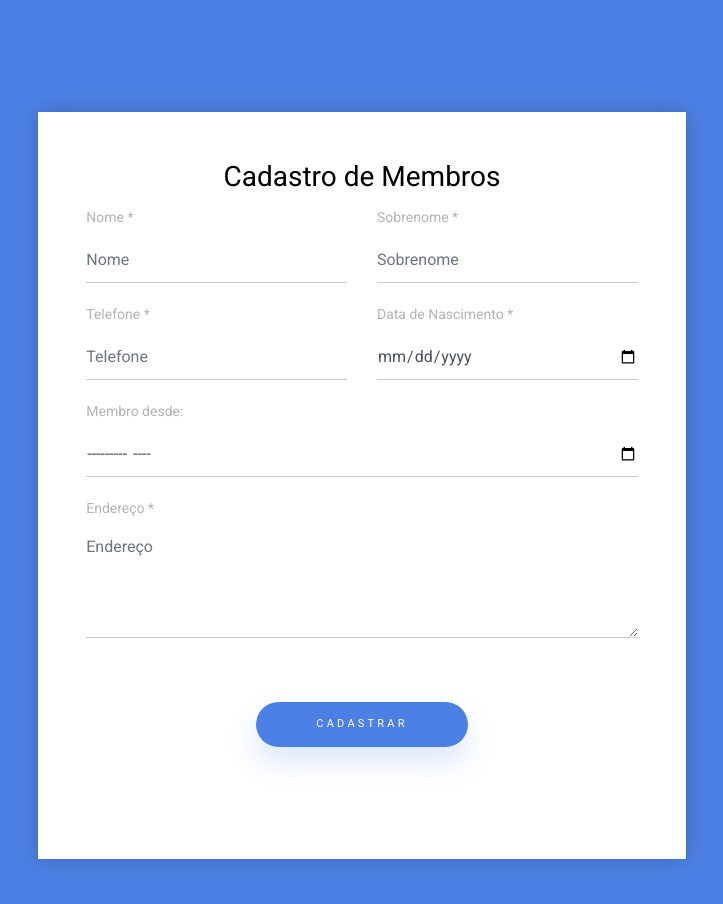
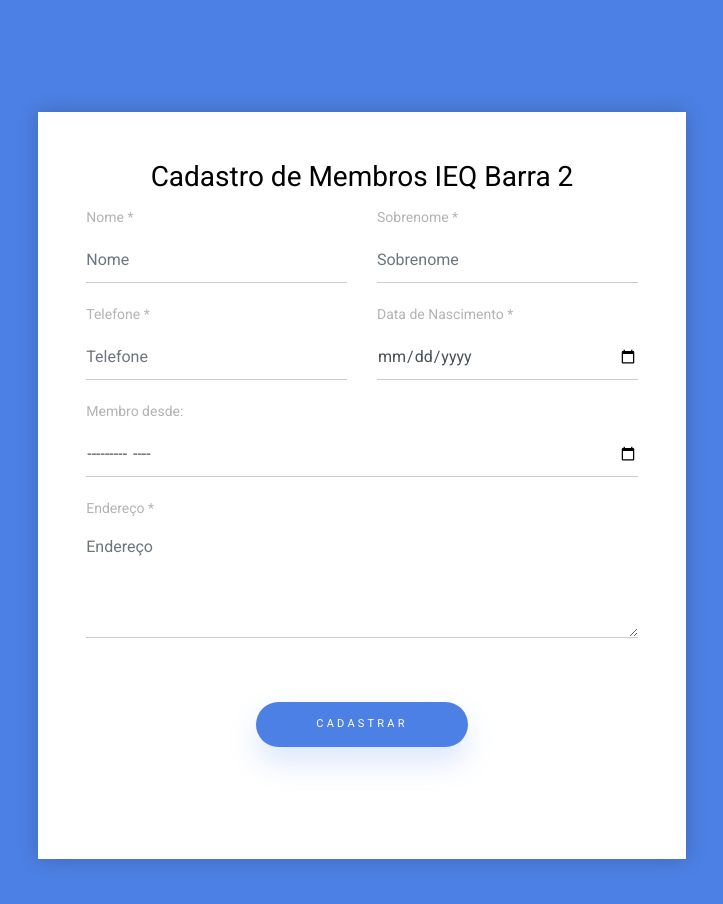
Before and after one commit to omahteu/ieq, a plain HTML site: page index.html in a window 1280 px wide. Shown: the whole page, without its empty margins (278-1001 px from the left). Drawn offline with Linux system fonts and the light colour scheme.

Commit message:
Update index.html

```diff
--- a/index.html
+++ b/index.html
@@ -28,7 +28,7 @@
       <div class="row align-items-stretch justify-content-center no-gutters">
         <div class="col-md-7">
           <div class="form h-100 contact-wrap p-5">
-            <h3 class="text-center">Cadastro de Membros</h3>
+            <h3 class="text-center">Cadastro de Membros IEQ Barra 2</h3>
             <form class="mb-5" method="post" id="contactForm" name="contactForm">
               <div class="row">
                 <div class="col-md-6 form-group mb-3">
```
